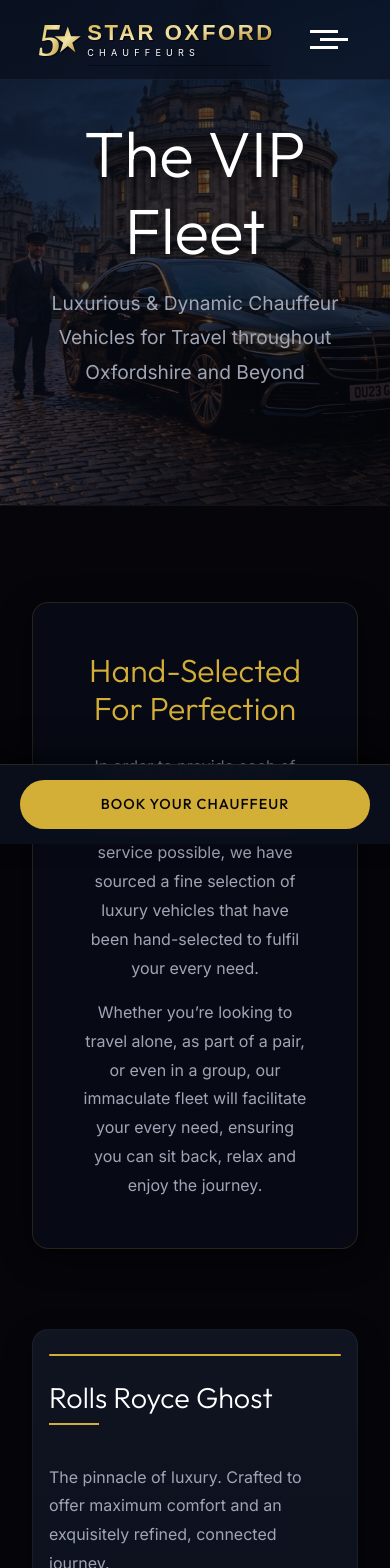
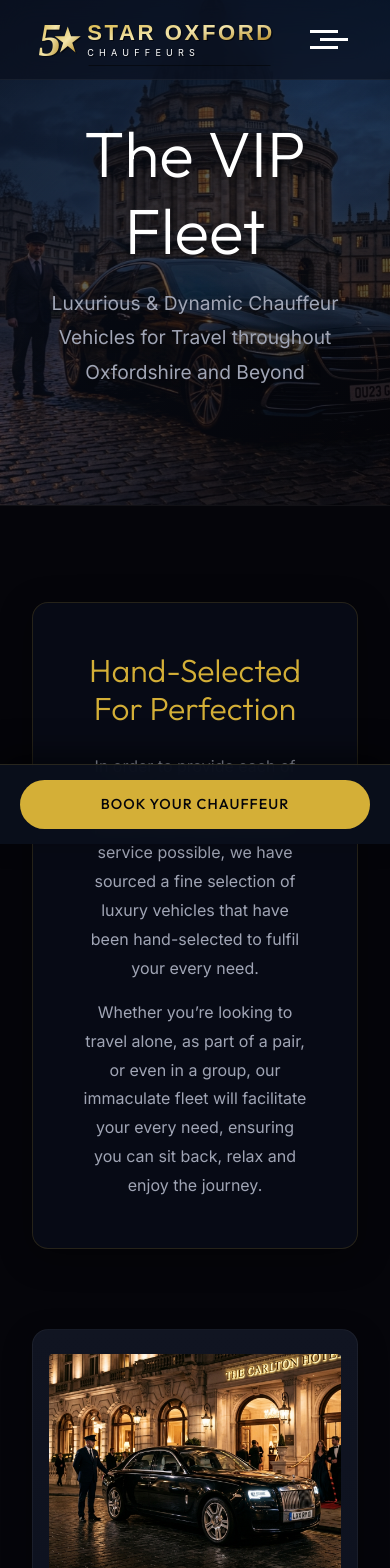
Before and after one commit to num876/oxford-vip-chauffeurs, a Next.js app: page /our-fleet in a window 390 px wide. Shown: the top 1568 px of the page. Built offline with nearby package versions, Linux system fonts and the light colour scheme; a web font is replaced by a local one.

Commit message:
Force fleet images to render on mobile with bulletproof CSS overrides

```diff
--- a/src/app/our-fleet/fleet.module.css
+++ b/src/app/our-fleet/fleet.module.css
@@ -289,3 +289,24 @@
     font-size: 1rem !important;
   }
 }
+
+
+@media (max-width: 768px) {
+  /* Bulletproof Mobile Image Display */
+  .imageColumn {
+    display: block !important;
+    position: relative !important;
+    width: 100% !important;
+    min-height: 220px !important;
+    height: 220px !important;
+    opacity: 1 !important;
+    visibility: visible !important;
+    overflow: hidden !important;
+    z-index: 10 !important;
+  }
+  .carImage {
+    display: block !important;
+    opacity: 1 !important;
+    visibility: visible !important;
+  }
+}
--- a/src/app/page.module.css
+++ b/src/app/page.module.css
@@ -762,3 +762,28 @@
     ); /* Darker on mobile for better text contrast against the video */
   }
 }
+
+
+@media (max-width: 768px) {
+  /* Bulletproof Mobile Image Display */
+  .carImageContainer {
+    display: block !important;
+    position: relative !important;
+    width: 100% !important;
+    min-height: 220px !important;
+    height: 220px !important;
+    opacity: 1 !important;
+    visibility: visible !important;
+    overflow: hidden !important;
+    z-index: 10 !important;
+  }
+  .carImage {
+    display: block !important;
+    opacity: 1 !important;
+    visibility: visible !important;
+  }
+  .fleetCardFeatured .carImageContainer {
+    min-height: 250px !important;
+    height: 250px !important;
+  }
+}
```
